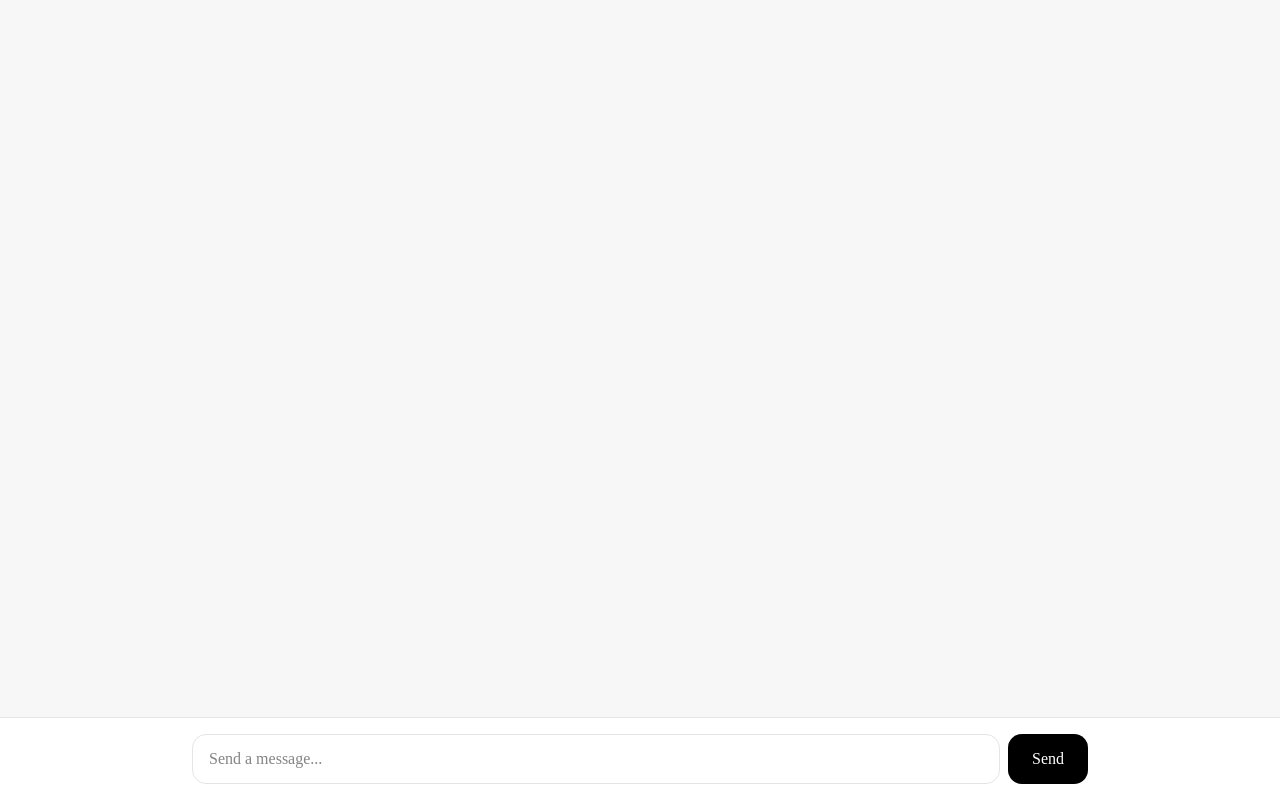
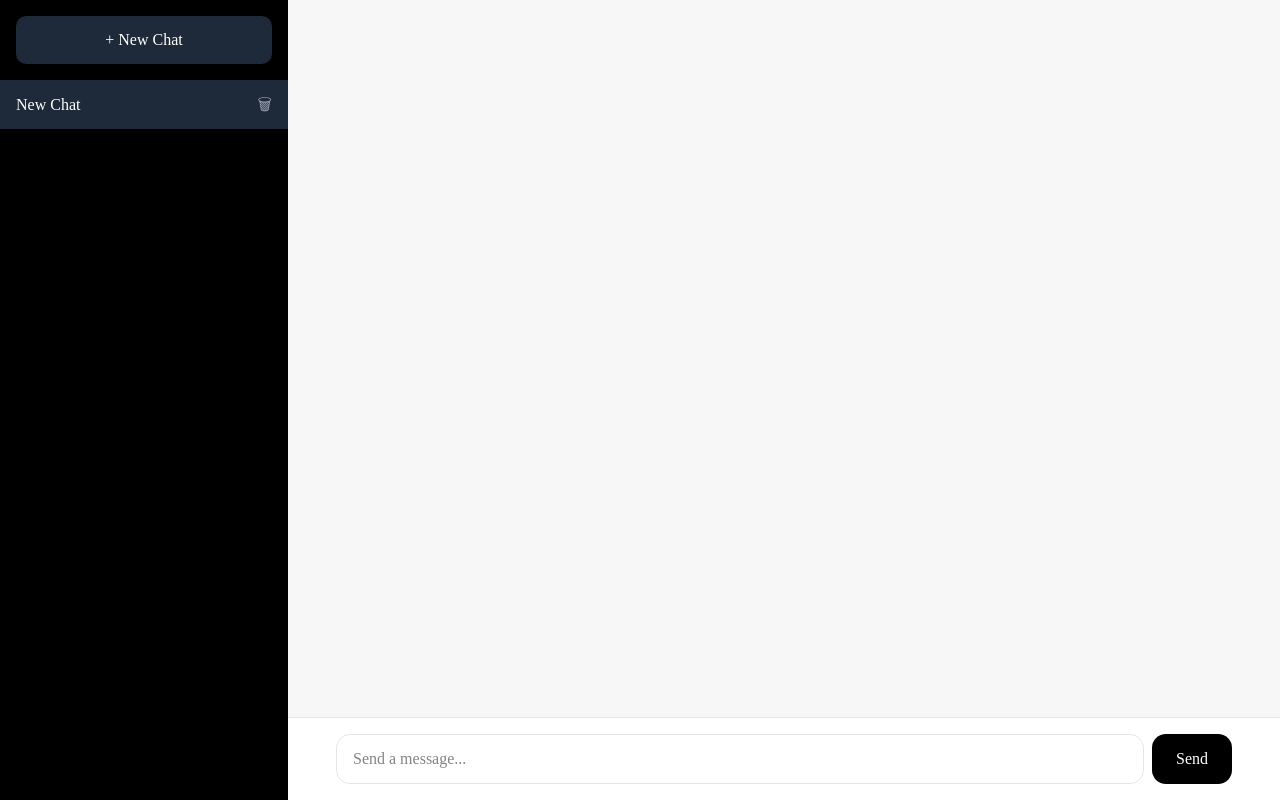
Before and after one commit to anandkm629/ai-chat-app, a Next.js app: page /chat in a window 1280 px wide. Built offline with nearby package versions, Linux system fonts and the light colour scheme.

Commit message:
Add sidebar , multipleChat and delete functionality

```diff
--- a/src/app/chat/page.tsx
+++ b/src/app/chat/page.tsx
@@ -1,13 +1,39 @@
 "use client";
 
 import { useState } from "react";
+
 import ChatInput from "../../components/ui/ChatInput";
 import ChatWindow from "../../components/ui/ChatWindow";
-import { Message } from "@/types/chat";
+import Sidebar from "../../components/ui/Sidebar";
+
+import { Chat, Message } from "@/types/chat";
 
 export default function ChatPage() {
-  const [messages, setMessages] = useState<Message[]>([]);
+  const [chats, setChats] = useState<Chat[]>([
+    {
+      id: crypto.randomUUID(),
+      title: "New Chat",
+      messages: [],
+    },
+  ]);
+
+  const [currentChatId, setCurrentChatId] = useState(chats[0].id);
+
   const [loading, setLoading] = useState(false);
+
+  const currentChat = chats.find((chat) => chat.id === currentChatId);
+
+  const createNewChat = () => {
+    const newChat: Chat = {
+      id: crypto.randomUUID(),
+      title: "New Chat",
+      messages: [],
+    };
+
+    setChats((prev) => [newChat, ...prev]);
+
+    setCurrentChatId(newChat.id);
+  };
 
   const sendMessage = async (text: string) => {
     const userMessage: Message = {
@@ -15,10 +41,26 @@ export default function ChatPage() {
       content: text,
     };
 
-  setMessages((prev) => [
-    ...prev,
-    userMessage,
-  ]);
+    // Add user message
+    setChats((prev) =>
+      prev.map((chat) => {
+        if (chat.id !== currentChatId) return chat;
+
+        return {
+          ...chat,
+
+          // Update title only first time
+          title:
+            chat.messages.length === 0
+              ? text.length > 30
+                ? text.slice(0, 30) + "..."
+                : text
+              : chat.title,
+
+          messages: [...chat.messages, userMessage],
+        };
+      }),
+    );
 
     setLoading(true);
 
@@ -35,42 +77,56 @@ export default function ChatPage() {
 
       if (!response.body) return;
 
-    const reader =
-      response.body.getReader();
+      const reader = response.body.getReader();
 
       const decoder = new TextDecoder();
 
       let aiResponse = "";
 
-    setMessages((prev) => [
-      ...prev,
+      // Add empty assistant message
+      setChats((prev) =>
+        prev.map((chat) =>
+          chat.id === currentChatId
+            ? {
+                ...chat,
+                messages: [
+                  ...chat.messages,
                   {
                     role: "assistant",
                     content: "",
                   },
-    ]);
+                ],
+              }
+            : chat,
+        ),
+      );
 
       while (true) {
-      const { done, value } =
-        await reader.read();
+        const { done, value } = await reader.read();
 
         if (done) break;
 
-      const chunk =
-        decoder.decode(value);
+        const chunk = decoder.decode(value);
 
         aiResponse += chunk;
 
-      setMessages((prev) => {
-        const updated = [...prev];
+        setChats((prev) =>
+          prev.map((chat) => {
+            if (chat.id !== currentChatId) return chat;
 
-        updated[updated.length - 1] = {
+            const updatedMessages = [...chat.messages];
+
+            updatedMessages[updatedMessages.length - 1] = {
               role: "assistant",
               content: aiResponse,
             };
 
-        return updated;
-      });
+            return {
+              ...chat,
+              messages: updatedMessages,
+            };
+          }),
+        );
       }
     } catch (error) {
       console.log(error);
@@ -79,17 +135,53 @@ export default function ChatPage() {
     }
   };
 
+  const deleteChat = (id: string) => {
+  const updatedChats = chats.filter(
+    (chat) => chat.id !== id
+  );
+
+  setChats(updatedChats);
+
+  // If deleted current chat
+  if (currentChatId === id) {
+    if (updatedChats.length > 0) {
+      setCurrentChatId(
+        updatedChats[0].id
+      );
+    } else {
+      // Create new empty chat
+      const newChat: Chat = {
+        id: crypto.randomUUID(),
+        title: "New Chat",
+        messages: [],
+      };
+
+      setChats([newChat]);
+      setCurrentChatId(newChat.id);
+    }
+  }
+};
+
   return (
-    <div className="h-screen bg-[#f7f7f8] flex flex-col">
+    <div className="h-screen flex bg-[#f7f7f8]">
+      <Sidebar
+        chats={chats}
+        currentChatId={currentChatId}
+        onSelectChat={setCurrentChatId}
+        onNewChat={createNewChat}
+        onDeleteChat={deleteChat}
+      />
 
+      <div className="flex-1 flex flex-col">
         <div className="flex-1 overflow-hidden">
           <ChatWindow
-        messages={messages}
+            messages={currentChat?.messages || []}
             loading={loading}
           />
         </div>
 
         <ChatInput onSend={sendMessage} />
       </div>
+    </div>
   );
 }
--- a/src/components/ui/Sidebar.tsx
+++ b/src/components/ui/Sidebar.tsx
@@ -0,0 +1,62 @@
+import { Chat } from "@/types/chat";
+
+interface Props {
+  chats: Chat[];
+  currentChatId: string;
+  onSelectChat: (id: string) => void;
+  onNewChat: () => void;
+  onDeleteChat: (id: string) => void;
+}
+
+export default function Sidebar({
+  chats,
+  currentChatId,
+  onSelectChat,
+  onNewChat,
+  onDeleteChat
+}: Props) {
+  return (
+    <div className="w-72 bg-black text-white flex flex-col">
+
+      <div className="p-4 border-b border-gray-800">
+        <button
+          onClick={onNewChat}
+          className="w-full bg-gray-800 hover:bg-gray-700 rounded-lg py-3"
+        >
+          + New Chat
+        </button>
+      </div>
+
+      <div className="flex-1 overflow-y-auto">
+        {chats.map((chat) => (
+  <div
+    key={chat.id}
+    className={`flex items-center justify-between px-4 py-3 hover:bg-gray-800 ${
+      currentChatId === chat.id
+        ? "bg-gray-800"
+        : ""
+    }`}
+  >
+    <button
+      onClick={() =>
+        onSelectChat(chat.id)
+      }
+      className="flex-1 text-left truncate"
+    >
+      {chat.title}
+    </button>
+
+    <button
+      onClick={() =>
+        onDeleteChat(chat.id)
+      }
+      className="ml-2 text-gray-400 hover:text-red-500"
+    >
+      🗑
+    </button>
+  </div>
+))}
+      </div>
+    </div>
+  );
+}
--- a/src/types/chat.ts
+++ b/src/types/chat.ts
@@ -2,3 +2,9 @@ export interface Message {
   role: "user" | "assistant";
   content: string;
 }
+
+export interface Chat {
+  id: string;
+  title: string;
+  messages: Message[];
+}
```
Lines whose indentation alone changed are shown as unchanged.
